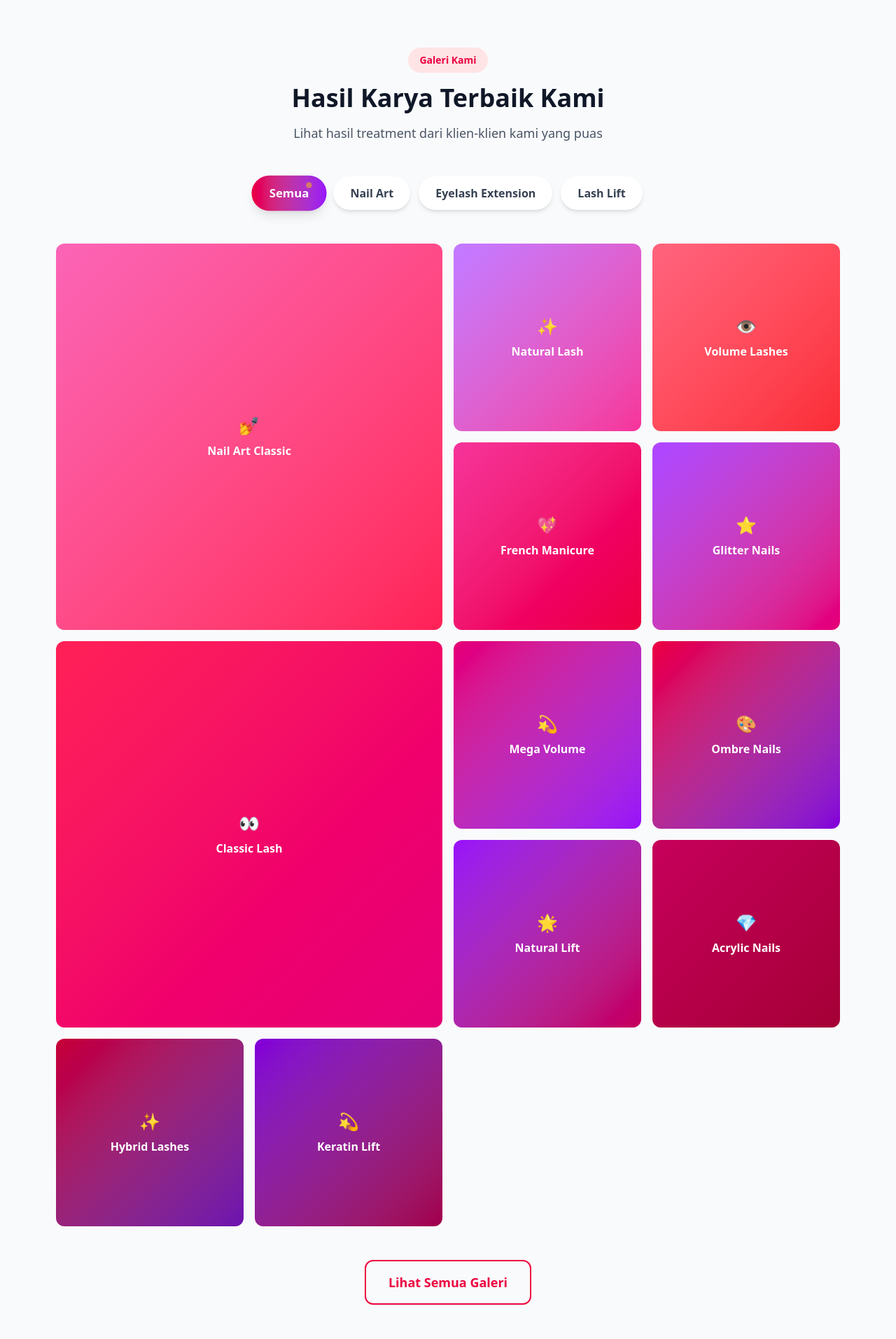
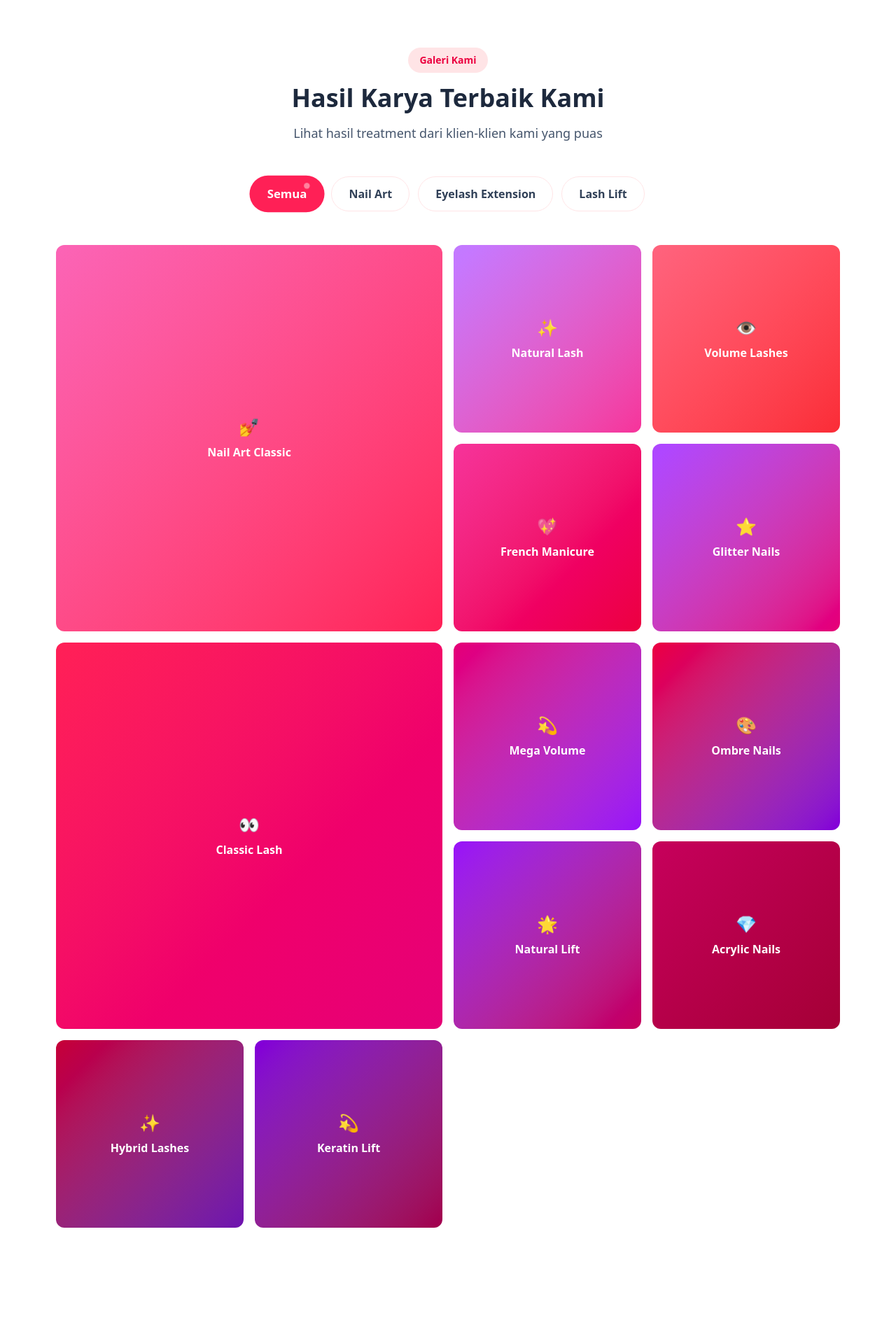
Before and after one commit to dwicah79/chenoa-beautyroom, a Vue app: page / in a window 1280 px wide. Shown: the part 3260-5173 px from the top of the page at 70% size. Built offline with nearby package versions, Linux system fonts and the light colour scheme.

Commit message:
style: Update GallerySection styles for improved aesthetics and readability

```diff
--- a/src/components/sections/GallerySection.vue
+++ b/src/components/sections/GallerySection.vue
@@ -1,5 +1,5 @@
 <template>
-  <section id="gallery" class="py-20 bg-gray-50">
+  <section id="gallery" class="py-20 bg-white overflow-hidden">
     <div class="max-w-6xl mx-auto px-4">
       <!-- Section Header -->
       <div
@@ -13,8 +13,8 @@
         >
           Galeri Kami
         </div>
-        <h2 class="text-3xl md:text-4xl font-bold text-gray-900 mb-4">Hasil Karya Terbaik Kami</h2>
-        <p class="text-lg text-gray-600 max-w-2xl mx-auto">
+        <h2 class="text-3xl md:text-4xl font-bold text-slate-800 mb-4">Hasil Karya Terbaik Kami</h2>
+        <p class="text-lg text-slate-600 max-w-2xl mx-auto">
           Lihat hasil treatment dari klien-klien kami yang puas
         </p>
       </div>
@@ -34,15 +34,15 @@
           :class="[
             'px-6 py-3 rounded-full font-semibold transition-all duration-300 transform',
             activeFilter === filter.value
-              ? 'bg-linear-to-r from-rose-600 to-purple-600 text-white shadow-lg scale-105'
-              : 'bg-white text-gray-700 hover:bg-gray-100 shadow-md hover:shadow-lg hover:scale-105',
+              ? 'bg-rose-500 text-white shadow-soft-lg scale-105'
+              : 'bg-white text-slate-700 hover:bg-rose-50 border border-rose-100 shadow-soft hover:shadow-soft-lg hover:scale-105',
           ]"
         >
           <span class="relative">
             {{ filter.label }}
             <span
               v-if="activeFilter === filter.value"
-              class="absolute -top-1 -right-1 w-2 h-2 bg-yellow-400 rounded-full animate-pulse"
+              class="absolute -top-1 -right-1 w-2 h-2 bg-rose-100 rounded-full animate-pulse"
             ></span>
           </span>
         </button>
@@ -85,17 +85,6 @@
           </div>
         </div>
       </TransitionGroup>
-
-      <!-- View More -->
-      <div
-        class="text-center mt-12"
-        v-motion
-        :initial="{ opacity: 0, y: 20 }"
-        :visible="{ opacity: 1, y: 0 }"
-        :delay="400"
-      >
-        <BaseButton size="lg" variant="outline"> Lihat Semua Galeri </BaseButton>
-      </div>
     </div>
   </section>
 </template>
```
